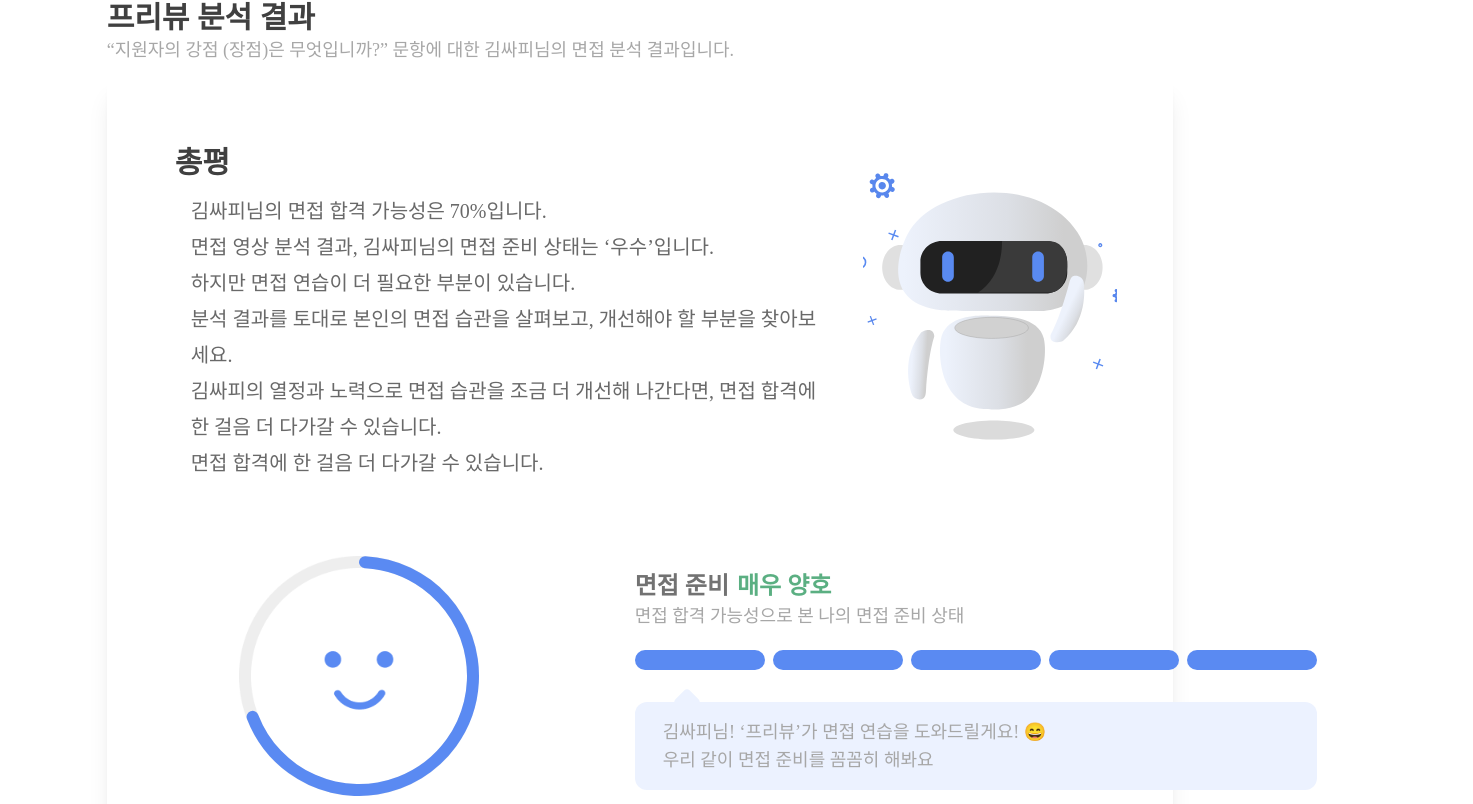
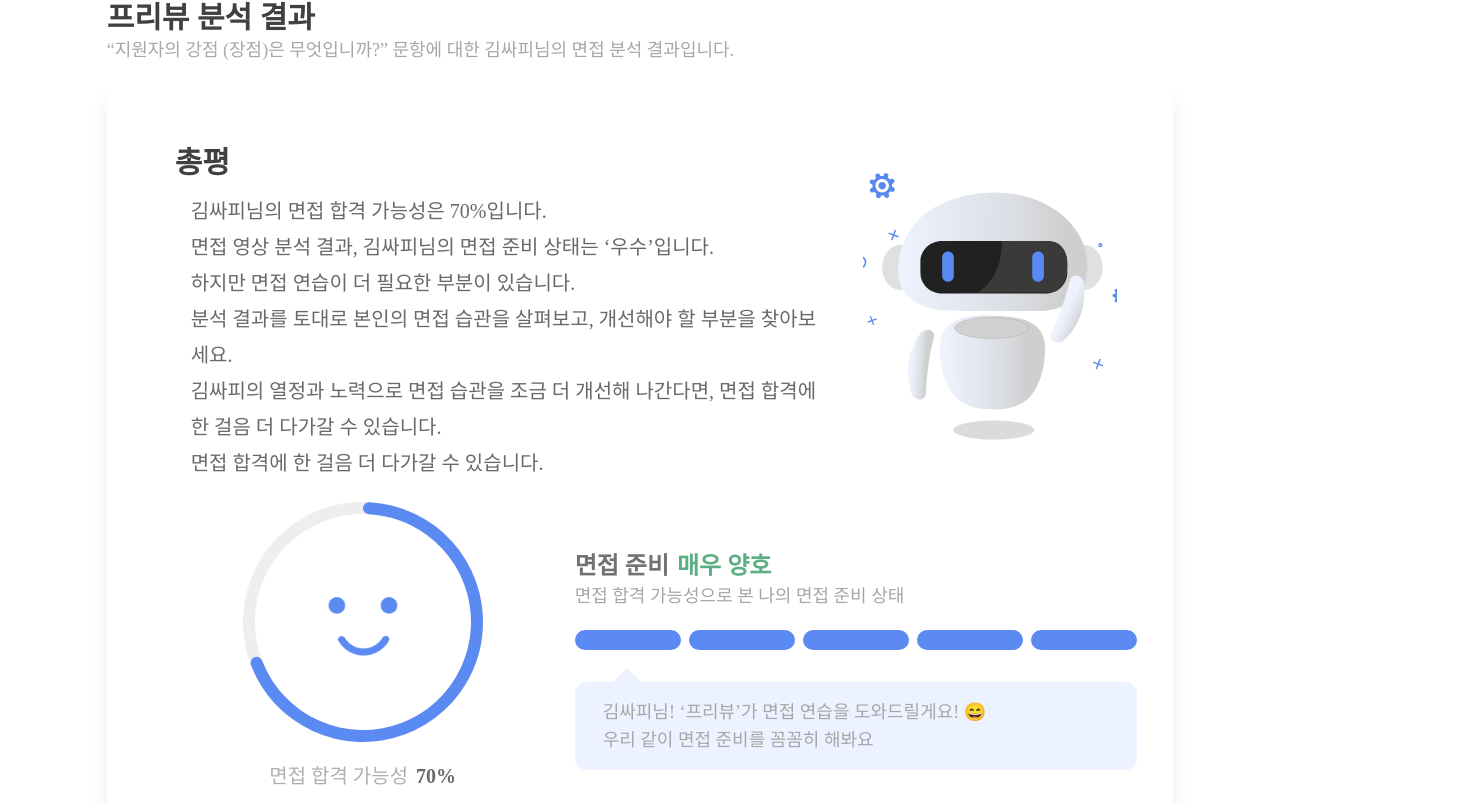
Before and after one commit to d102-preview/preview, a React (Vite) app in the folder frontend/: page /result in a window 1280 px wide. Shown: the part 96-900 px from the top of the page, 1473 px wide, since content can reach past the window. Built offline with nearby package versions, Linux system fonts and the light colour scheme; a web font is replaced by a local one.

Commit message:
[FE] design #92: 배치 수정

```diff
--- a/frontend/src/components/DoughnutChart.tsx
+++ b/frontend/src/components/DoughnutChart.tsx
@@ -56,18 +56,18 @@ const DoughnutChart = ({ percent }: IDoughnutChartProps) => {
   };
 
   return (
-    <div className="pr-14 pl-7">
+    <div className="pr-3">
       <div className="flex flex-col w-1/6">
         <div className="relative w-60 h-60">
           <div className="relative z-10">
             <Doughnut data={data} options={options} />
           </div>
           <img src={backgroundImage} className="absolute inset-0 w-full h-full z-0" />
-          <div className="flex text-center justify-center items-center text-xl p-5">
-            <p className="text-[#B0B0B0] mr-2">면접 합격 가능성</p>
-            <p className="text-[#696969] font-bold">{percent}%</p>
-          </div>
         </div>
+      </div>
+      <div className="flex text-center justify-center items-center text-xl p-5">
+        <p className="text-[#B0B0B0] pr-2">면접 합격 가능성</p>
+        <p className="text-[#696969] font-bold">{percent}%</p>
       </div>
     </div>
   );
--- a/frontend/src/components/InterviewPrepared.tsx
+++ b/frontend/src/components/InterviewPrepared.tsx
@@ -61,7 +61,8 @@ const InterviewPrepared = ({ state, name }: IInterviewPreparedProps) => {
   const activeStates = getBarActiveStates(state);
 
   return (
-    <div className="mt-5 p-5 w-full">
+    <div className="w-full p-5">
+      <div className="mt-5 px-10 ">
         <div className="flex font-bold text-2xl">
           <h3 className="mr-2 text-[#727272]">면접 준비</h3>
           <h3 className={textClass}>{text}</h3>
@@ -83,6 +84,7 @@ const InterviewPrepared = ({ state, name }: IInterviewPreparedProps) => {
           />
         </div>
       </div>
+    </div>
   );
 };
 export default InterviewPrepared;
--- a/frontend/src/components/ResultReport.tsx
+++ b/frontend/src/components/ResultReport.tsx
@@ -29,7 +29,7 @@ const ResultReport = ({ question, name, percent, prepare }: ResultReportProps) =
       </div>
       {/* 분석 보고서 */}
       <div className="shadow-xl p-14 my-3 rounded-lg w-full">
-        <div className="flex items-center gap-10">
+        <div className="flex items-center gap-10 pb-5">
           <div>
             <h3 className="p-3 text-3xl font-bold text-BLACK">총평</h3>
             <div className="pl-7 text-[#696969] text-xl leading-9">
@@ -43,11 +43,9 @@ const ResultReport = ({ question, name, percent, prepare }: ResultReportProps) =
           </div>
           <Lottie options={defaultOptions} height={350} width={350} />
         </div>
-        <div className="p-5">
-          <div className="flex items-center gap-20 p-7">
-            <DoughnutChart percent={percent} />
-            <InterviewPrepared state={5} name={name} />
-          </div>
+        <div className="flex items-center px-20 gap-5">
+          <DoughnutChart percent={percent} />
+          <InterviewPrepared state={5} name={name} />
         </div>
       </div>
     </div>
```
Lines whose indentation alone changed are shown as unchanged.
